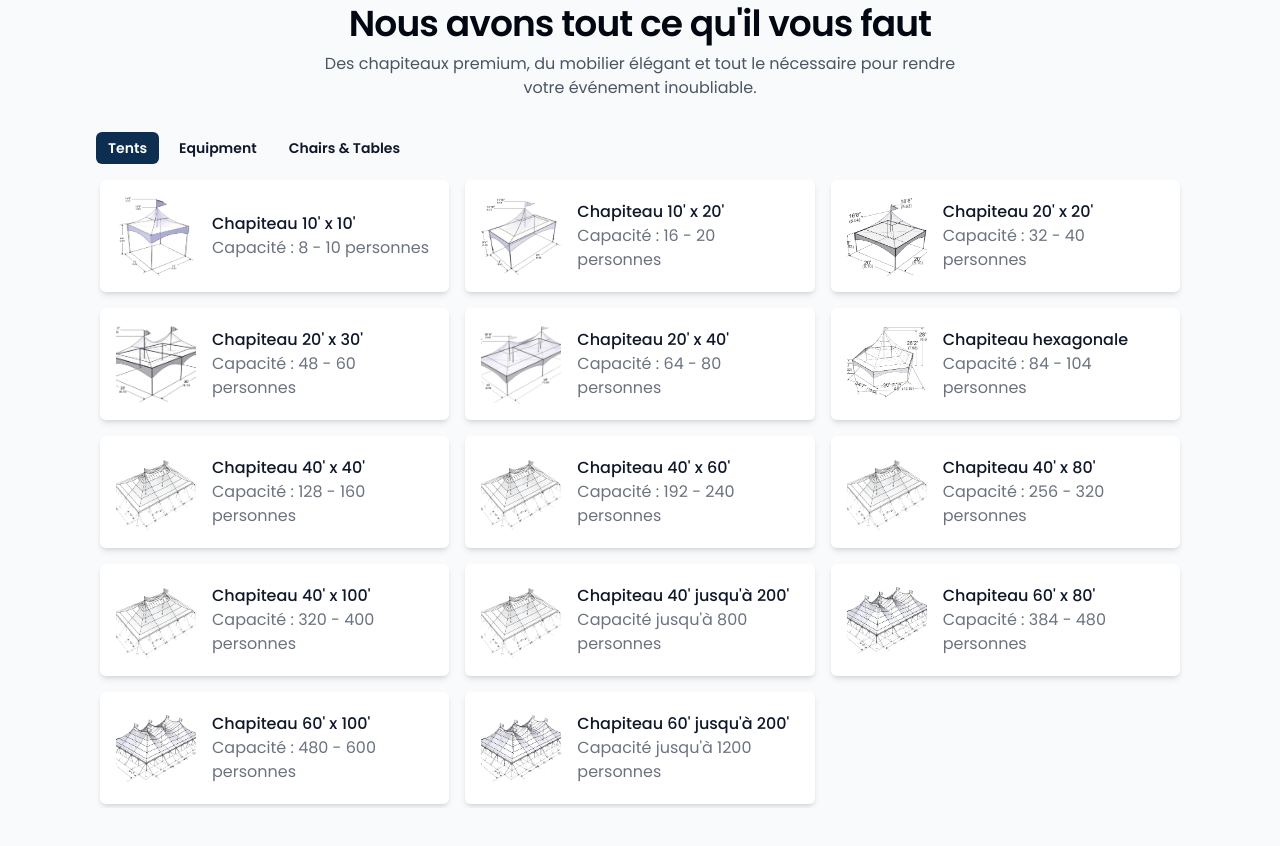
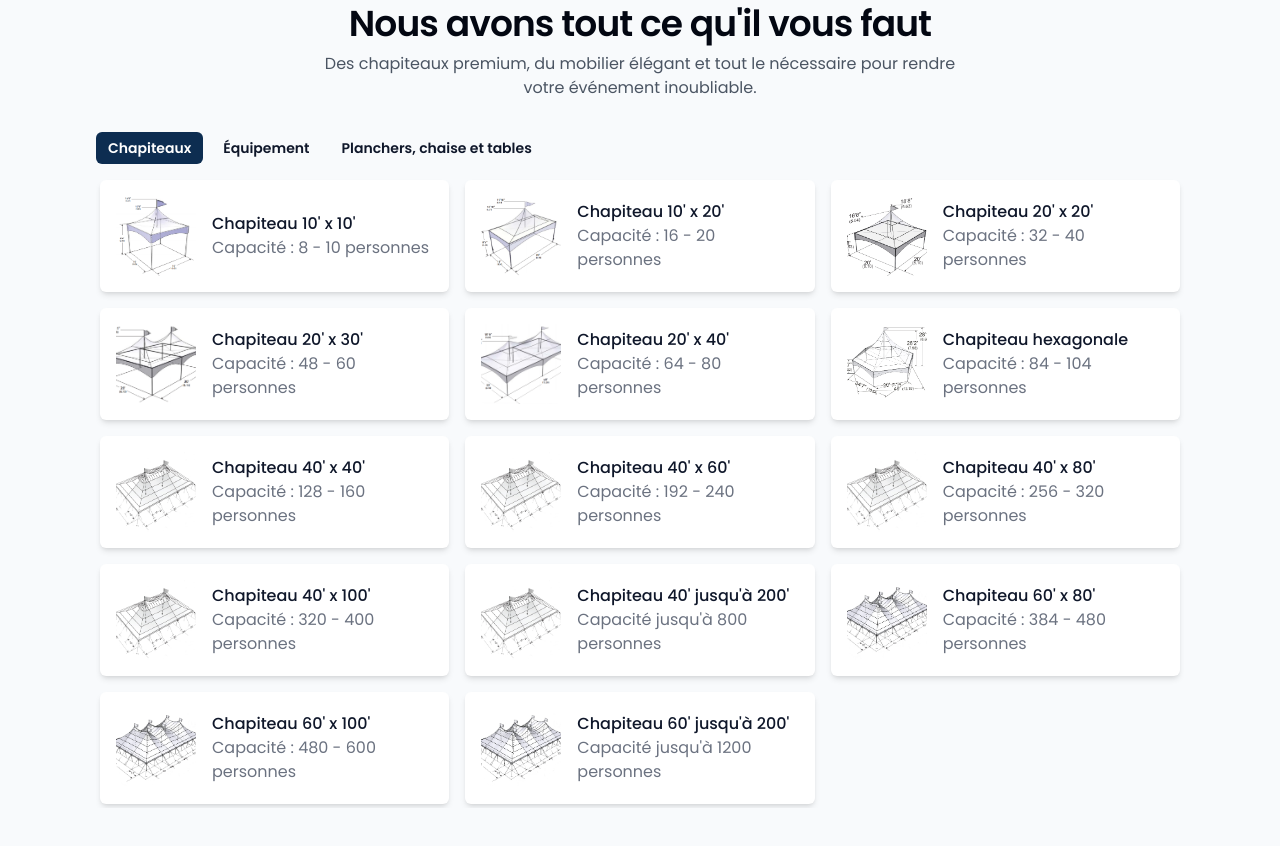
Before and after one commit to rylog/locaplus, a React (Vite) app: page /fr in a window 1280 px wide. Shown: the part 2160-3006 px from the top of the page. Built offline with nearby package versions, Linux system fonts and the light colour scheme.

Commit message:
Add translations for product sections and flooring

```diff
--- a/src/data/chairsAndTables.json
+++ b/src/data/chairsAndTables.json
@@ -11,7 +11,10 @@
       "equipment.roundTable60In",
       "equipment.roundTable72In",
       "equipment.rectangularTable30x96",
-      "equipment.rectangularTable30x72"
+      "equipment.rectangularTable30x72",
+      "equipment.floorRegular",
+      "equipment.floorLeveled",
+      "equipment.floorDance"
     ]
   }
 }
--- a/src/i18n/en.json
+++ b/src/i18n/en.json
@@ -44,6 +44,10 @@
   "equipment.roundTable72In": "72 in. round table",
   "equipment.rectangularTable30x96": "30x96 rectangular table",
   "equipment.rectangularTable30x72": "30x72 rectangular table",
+  "equipment.floorRegular": "Regular floor",
+  "equipment.floorLeveled": "Leveled floor",
+  "equipment.floorDance": "Dance floor",
+
   "equipment.podium": "Podium",
   "equipment.redCarpet25Ft": "Red carpet 3 x 25",
   "equipment.stanchionsAndRopes": "Stanchions and ropes",
@@ -73,6 +77,9 @@
 
   "products.title": "We've got you covered",
   "products.description": "Premium tents, stylish furniture, and all the essentials to make your event seamless and unforgettable.",
+  "products.tents": "Tents",
+  "products.equipment": "Equipment",
+  "products.flooringChairsAndTables": "Flooring, Chairs and Tables",
 
   "contact.title": "Have Questions? Ask Us!",
   "contact.description": "Looking for reliable event rentals? Locaplus offers premium tents and equipment across Bromont, Granby, South Shore, Sherbrooke, and Magog. Reach out or request a quote below!",
--- a/src/i18n/fr.json
+++ b/src/i18n/fr.json
@@ -43,6 +43,10 @@
   "equipment.roundTable72In": "Table ronde 72 pouces",
   "equipment.rectangularTable30x96": "Table rectangulaire 30x96",
   "equipment.rectangularTable30x72": "Table rectangulaire 30x72",
+  "equipment.floorRegular": "Plancher régulier",
+  "equipment.floorLeveled": "Plancher nivelé",
+  "equipment.floorDance": "Plancher de danse",
+
   "equipment.podium": "Podium",
   "equipment.redCarpet25Ft": "Tapis rouge 3 x 25 pieds",
   "equipment.stanchionsAndRopes": "Barrières et cordes",
@@ -72,6 +76,9 @@
 
   "products.title": "Nous avons tout ce qu'il vous faut",
   "products.description": "Des chapiteaux premium, du mobilier élégant et tout le nécessaire pour rendre votre événement inoubliable.",
+  "products.tents": "Chapiteaux",
+  "products.equipment": "Équipement",
+  "products.flooringChairsAndTables": "Planchers, chaise et tables",
 
   "contact.title": "Des questions ? Contactez-nous !",
 
--- a/src/sections/Products/Products.tsx
+++ b/src/sections/Products/Products.tsx
@@ -1,25 +1,26 @@
 import { Tab, TabGroup, TabList, TabPanel, TabPanels } from '@headlessui/react';
 import clsx from 'clsx';
-import { FormattedMessage } from 'react-intl';
+import { FormattedMessage, useIntl } from 'react-intl';
 
 import { SECTIONS } from '../../constants/sections';
-import { ChairsAndTables } from './categories/ChairsAndTables';
 import { Equipment } from './categories/Equipment';
+import { FlooringChairsAndTables } from './categories/FlooringChairsAndTables';
 import { Tents } from './categories/Tents';
 
 export const Products = () => {
+  const intl = useIntl();
   const categories = [
     {
-      name: 'Tents',
+      name: intl.formatMessage({ id: 'products.tents' }),
       component: Tents,
     },
     {
-      name: 'Equipment',
+      name: intl.formatMessage({ id: 'products.equipment' }),
       component: Equipment,
     },
     {
-      name: 'Chairs & Tables',
-      component: ChairsAndTables,
+      name: intl.formatMessage({ id: 'products.flooringChairsAndTables' }),
+      component: FlooringChairsAndTables,
     },
   ];
 
--- a/src/sections/Products/categories/ChairsAndTables.tsx
+++ b/src/sections/Products/categories/FlooringChairsAndTables.tsx
@@ -2,7 +2,7 @@ import { useIntl } from 'react-intl';
 
 import chairsAndTablesData from '../../../data/chairsAndTables.json';
 
-export const ChairsAndTables = () => {
+export const FlooringChairsAndTables = () => {
   const intl = useIntl();
   const items = [...chairsAndTablesData.chairsAndTables.list].map((e) => {
     return {
```
